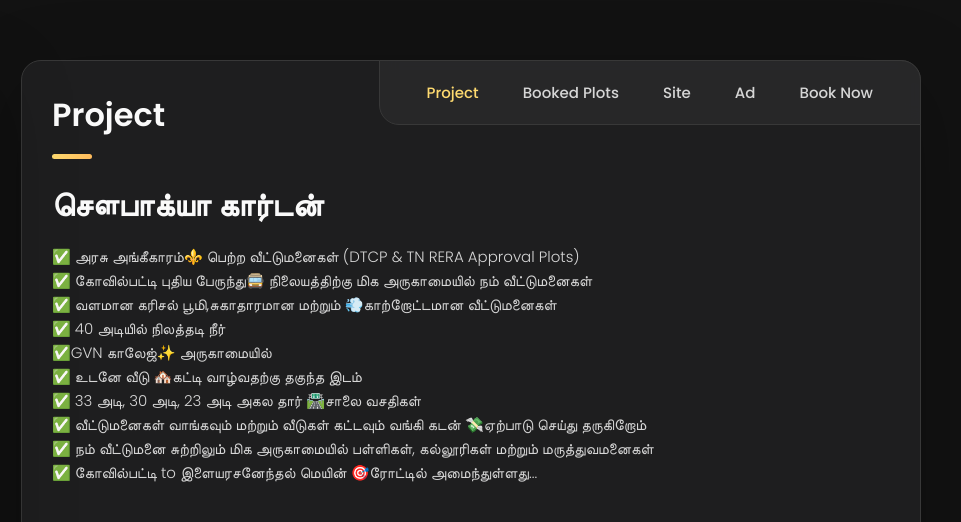
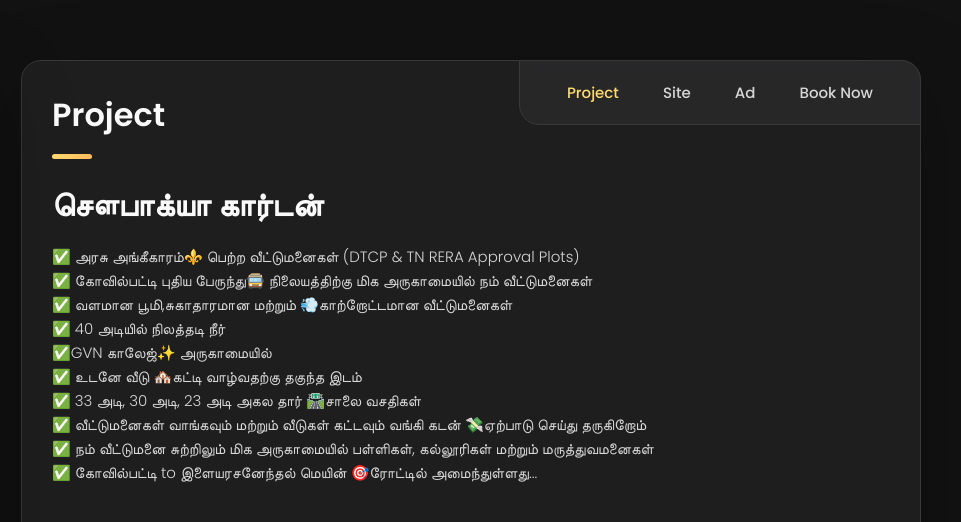
Before and after one commit to vengalamadasamyv/SowbhagyaGarden, a plain HTML site: page index.html in a window 1280 px wide. Shown: the top 522 px of the page, 319-1280 px from the left. Drawn offline with nearby package versions, Linux system fonts and the light colour scheme.

Commit message:
Update index.html
booked plot without

```diff
--- a/index.html
+++ b/index.html
@@ -173,9 +173,9 @@
             <button class="navbar-link  active" data-nav-link>Project</button>
           </li>
 
-          <li class="navbar-item">
+<!--           <li class="navbar-item">
             <button class="navbar-link" data-nav-link>Booked Plots</button>
-          </li>
+          </li> -->
 
           <li class="navbar-item">
             <button class="navbar-link" data-nav-link>Site</button>
@@ -212,7 +212,7 @@
           <p>
             ✅ அரசு அங்கீகாரம்⚜️ பெற்ற வீட்டுமனைகள் (DTCP & TN RERA Approval Plots)<br>
 ✅ கோவில்பட்டி புதிய பேருந்து🚍 நிலையத்திற்கு மிக அருகாமையில் நம் வீட்டுமனைகள்<br>
-✅ வளமான கரிசல் பூமி,சுகாதாரமான மற்றும் 💨காற்றோட்டமான வீட்டுமனைகள்<br>
+✅ வளமான பூமி,சுகாதாரமான மற்றும் 💨காற்றோட்டமான வீட்டுமனைகள்<br>
 ✅ 40 அடியில் நிலத்தடி நீர்<br>
 ✅GVN காலேஜ்✨ அருகாமையில்<br>
 ✅ உடனே வீடு 🏘️கட்டி வாழ்வதற்கு தகுந்த இடம்<br>
@@ -517,7 +517,7 @@
       <!--
         - #booked PLOTs
       -->
-
+<!--
       <article class="resume" data-page="booked plots">
 
         <header>
@@ -554,7 +554,7 @@
 
         </section>
 
-      </article>
+      </article> -->
 
 
 
```
